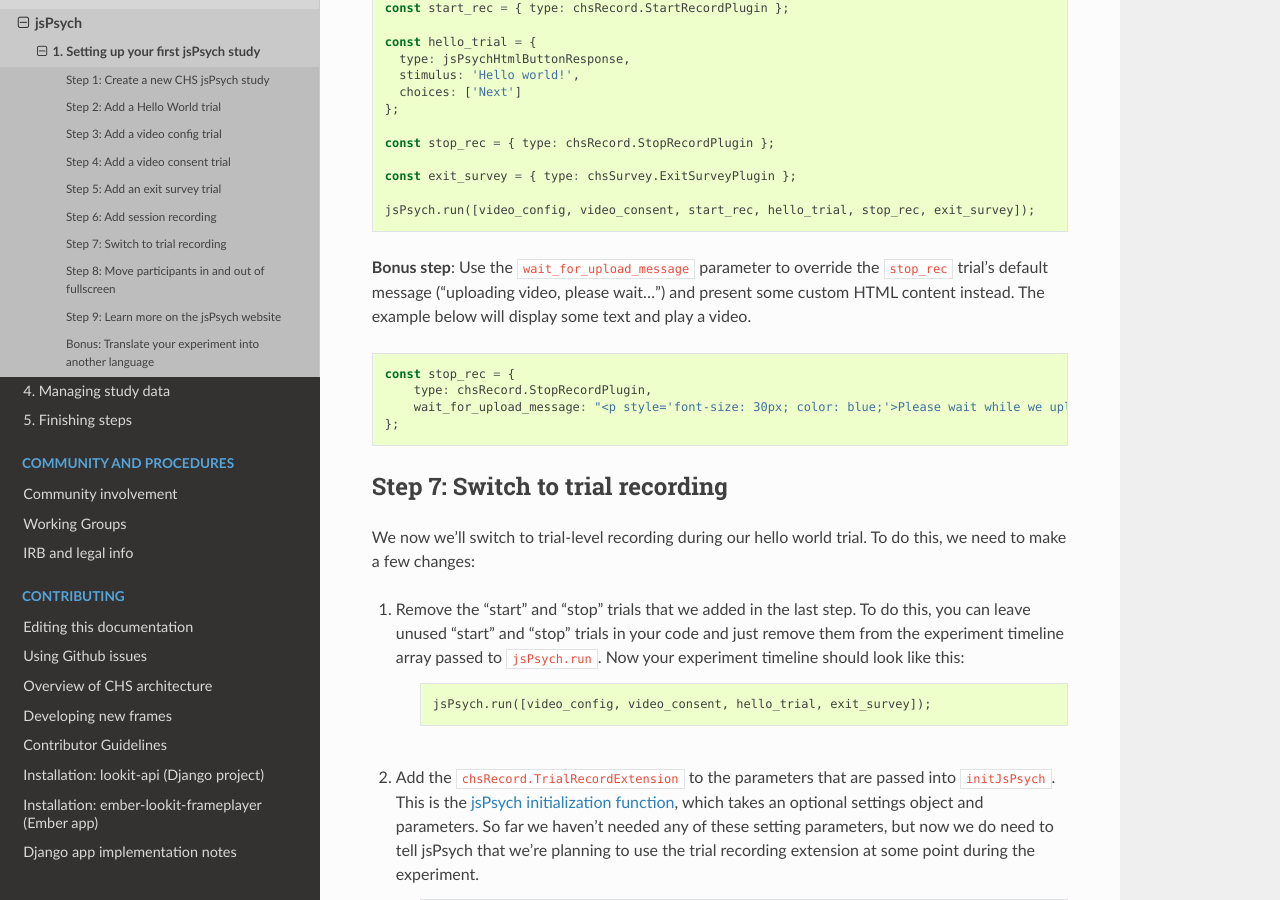
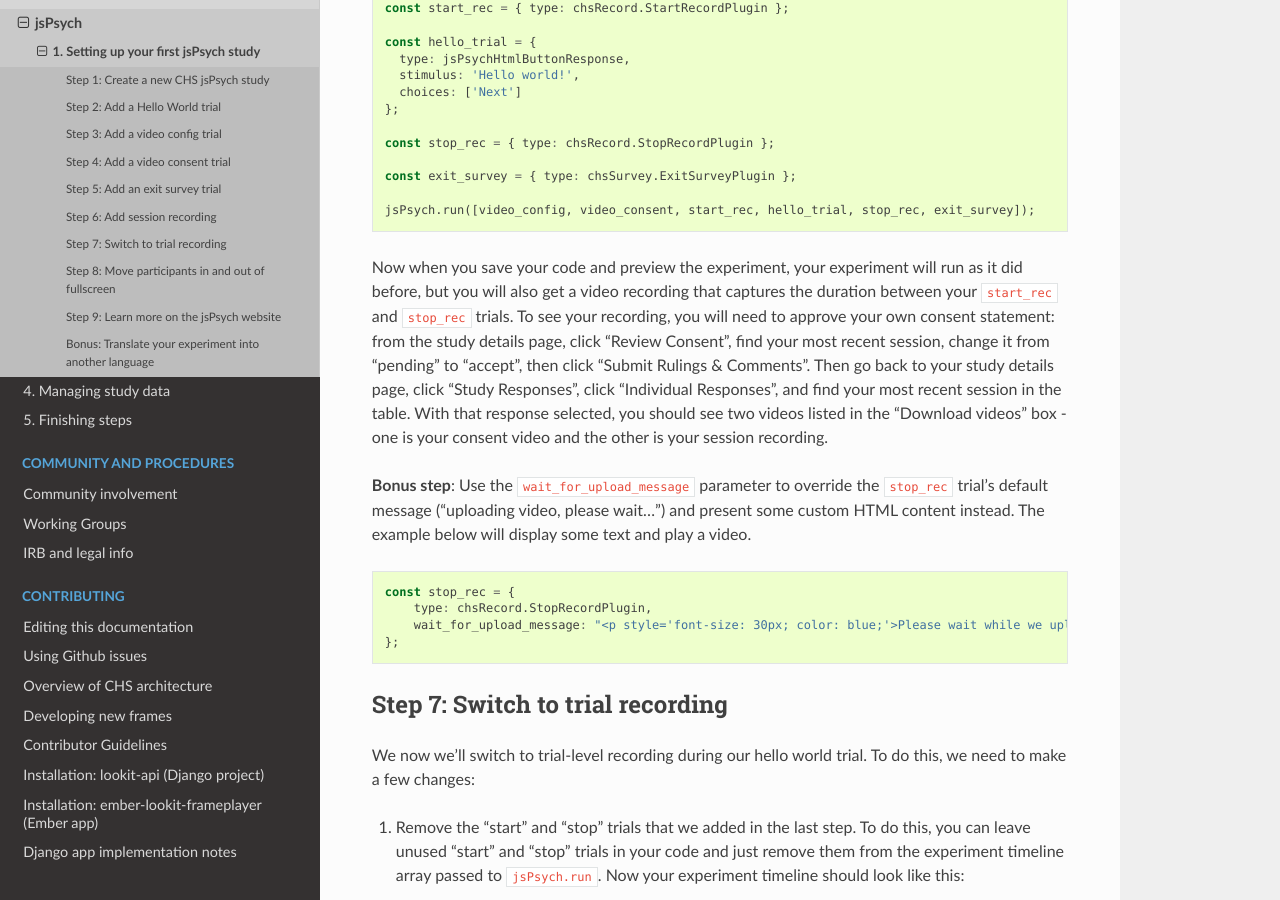
Before and after one commit to lookit/lookit-docs, a Sphinx documentation site: the page built from docs/source/tutorial-jspsych/tutorial-jspsych-first-study.rst, in a window 1280 px wide and 900 px high, scrolled down 5875 px. Built offline with Sphinx 7.4.7 and the Read the Docs theme 3.1.0, drawn with Linux system fonts in a browser that asks for light colours; some of the changed text lies outside the part shown.

Commit message:
add instructions for checking session/trial recordings

```diff
--- a/docs/source/tutorial-jspsych/tutorial-jspsych-first-study.rst
+++ b/docs/source/tutorial-jspsych/tutorial-jspsych-first-study.rst
@@ -263,6 +263,8 @@
 
     jsPsych.run([video_config, video_consent, start_rec, hello_trial, stop_rec, exit_survey]);
 
+Now when you save your code and preview the experiment, your experiment will run as it did before, but you will also get a video recording that captures the duration between your ``start_rec`` and ``stop_rec`` trials. To see your recording, you will need to approve your own consent statement: from the study details page, click "Review Consent", find your most recent session, change it from "pending" to "accept", then click "Submit Rulings & Comments". Then go back to your study details page, click "Study Responses", click "Individual Responses", and find your most recent session in the table. With that response selected, you should see two videos listed in the "Download videos" box - one is your consent video and the other is your session recording.
+
 **Bonus step**: Use the ``wait_for_upload_message`` parameter to override the ``stop_rec`` trial's default message ("uploading video, please wait...") and present some custom HTML content instead. The example below will display some text and play a video.
 
 .. code:: javascript
@@ -335,6 +337,8 @@
     const exit_survey = { type: chsSurvey.ExitSurveyPlugin };
 
     jsPsych.run([video_config, video_consent, hello_trial, exit_survey]);
+
+You can follow the instructions at the end of the previous step to see your session recordings. Now for your most recent session, you should still see two videos listed in the "Download videos" box - one is your consent video and the other is your trial recording. If you edit your study code to add another ``hello_trial``, then you will end up with three videos: a consent recording and two trial recordings.
 
 **Bonus step**: Use the ``wait_for_upload_message`` parameter to override the default uploading message ("uploading video, please wait...") that is shown at the end of the ``hello_trial``, and present some custom HTML content instead. To do this, we need to add a new property called "params" alongside the trial recording extension. The value of "params" is an object that contains the parameter names and values that should be passed to the extension.
 
```
